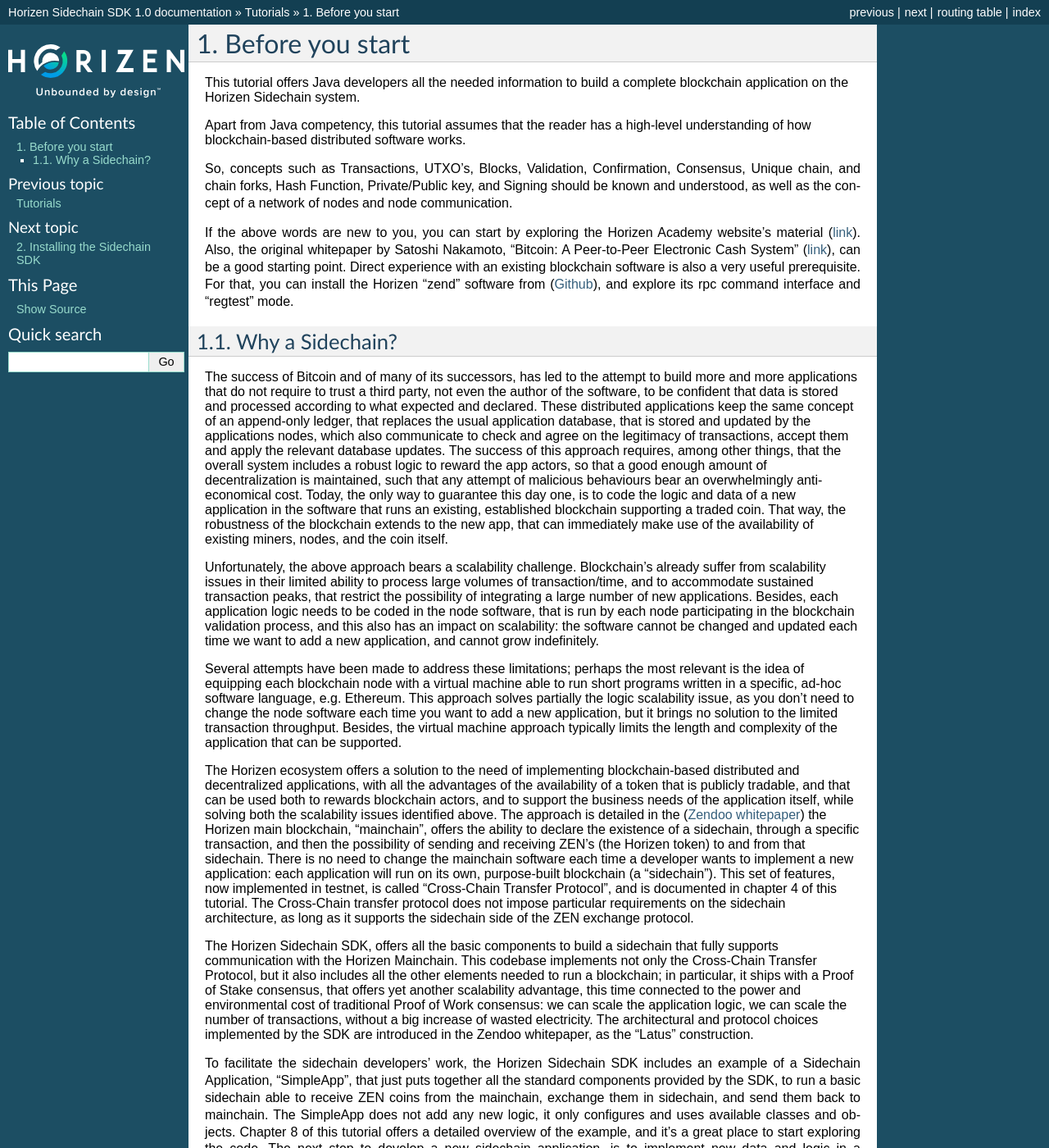
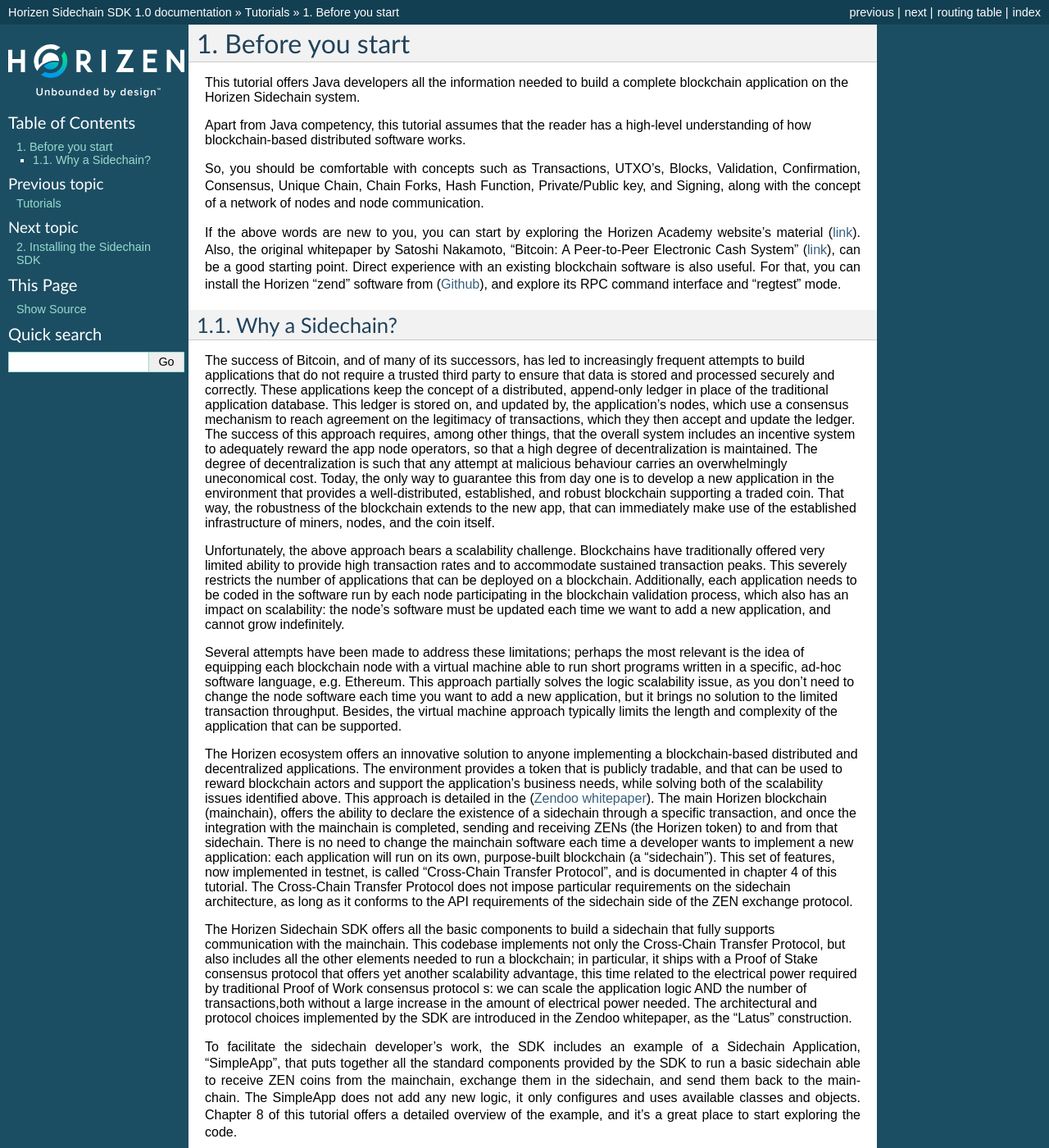
Before and after one commit to HorizenOfficial/developer-horizen-global, a Sphinx documentation site: the page built from docs/introduction/overview.rst, in a window 1280 px wide and 1400 px high. Shown: the whole window at 82% size. Built offline with Sphinx 7.4.7, drawn with Linux system fonts in a browser that asks for light colours; some of the changed text lies outside the part shown.

Commit message:
Update overview.rst

```diff
--- a/docs/introduction/overview.rst
+++ b/docs/introduction/overview.rst
@@ -2,26 +2,28 @@
 Before you start
 ################
 
-| This tutorial offers Java developers all the needed information to build a complete blockchain application on the Horizen Sidechain system.
+| This tutorial offers Java developers all the information needed to build a complete blockchain application on the Horizen Sidechain system.
 
 | Apart from Java competency, this tutorial assumes that the reader has a high-level understanding of how blockchain-based distributed software works.
 
-So, concepts such as Transactions, UTXO's, Blocks, Validation, Confirmation, Consensus, Unique chain, and chain forks, Hash Function, Private/Public key, and Signing should be known and understood, as well as the concept of a network of nodes and node communication.
+So, you should be comfortable with concepts such as Transactions, UTXO's, Blocks, Validation, Confirmation, Consensus, Unique Chain, Chain Forks, Hash Function, Private/Public key, and Signing, along with the concept of a network of nodes and node communication.
 
-If the above words are new to you, you can start by exploring the Horizen Academy website's material (`link <https://academy.horizen.global/>`_). Also, the original whitepaper by Satoshi Nakamoto, "Bitcoin: A Peer-to-Peer Electronic Cash System" (`link <https://bitcoin.org/bitcoin.pdf>`_), can be a good starting point. Direct experience with an existing blockchain software is also a very useful prerequisite. For that, you can install the Horizen "zend" software from (`Github <https://github.com/HorizenOfficial/zen>`_), and explore its rpc command interface and "regtest" mode.
+If the above words are new to you, you can start by exploring the Horizen Academy website's material (`link <https://academy.horizen.global/>`_). Also, the original whitepaper by Satoshi Nakamoto, "Bitcoin: A Peer-to-Peer Electronic Cash System" (`link <https://bitcoin.org/bitcoin.pdf>`_), can be a good starting point. Direct experience with an existing blockchain software is also useful. For that, you can install the Horizen "zend" software from (`Github <https://github.com/HorizenOfficial/zen>`_), and explore its RPC command interface and "regtest" mode.
 
 ****************
 Why a Sidechain?
 ****************
 
-| The success of Bitcoin and of many of its successors, has led to the attempt to build more and more applications that do not require to trust a third party, not even the author of the software, to be confident that data is stored and processed according to what expected and declared. These distributed applications keep the same concept of an append-only ledger, that replaces the usual application database, that is stored and updated by the applications nodes, which also communicate to check and agree on the legitimacy of transactions, accept them and apply the relevant database updates. The success of this approach requires, among other things, that the overall system includes a robust logic to reward the app actors, so that a good enough amount of decentralization is maintained, such that any attempt of malicious behaviours bear an overwhelmingly anti-economical cost. Today, the only way to guarantee this day one, is to code the logic and data of a new application in the software that runs an existing, established blockchain supporting a traded coin. That way, the robustness of the blockchain extends to the new app, that can immediately make use of the availability of existing miners, nodes, and the coin itself.
+| The success of Bitcoin, and of many of its successors, has led to increasingly frequent attempts to build applications that do not require a trusted third party to ensure that data is stored and processed securely and correctly. These applications keep the concept of a distributed, append-only ledger in place of the traditional application database. This ledger is stored on, and updated by, the application's nodes, which use a consensus mechanism to reach agreement on the legitimacy of transactions, which they then accept and update the ledger. The success of this approach requires, among other things, that the overall system includes an incentive system to adequately reward the app node operators, so that a high degree of decentralization is maintained. The degree of decentralization is such that any attempt at malicious behaviour carries an overwhelmingly uneconomical cost. Today, the only way to guarantee this from day one is to develop a new application in the environment that provides a well-distributed, established, and robust blockchain supporting a traded coin. That way, the robustness of the blockchain extends to the new app, that can immediately make use of the established infrastructure of miners, nodes, and the coin itself.
 
-| Unfortunately, the above approach bears a scalability challenge. Blockchain's already suffer from scalability issues in their limited ability to process large volumes of transaction/time, and to accommodate sustained transaction peaks, that restrict the possibility of integrating a large number of new applications. Besides, each application logic needs to be coded in the node software, that is run by each node participating in the blockchain validation process, and this also has an impact on scalability: the software cannot be changed and updated each time we want to add a new application, and cannot grow indefinitely.
+| Unfortunately, the above approach bears a scalability challenge. Blockchains have traditionally offered very limited ability to provide high transaction rates  and to accommodate sustained transaction peaks. This severely restricts the number of applications that can be deployed on a blockchain. Additionally, each application needs to be coded in the software run by each node participating in the blockchain validation process, which also has an impact on scalability: the node's software must be updated each time we want to add a new application, and cannot grow indefinitely.
 
-| Several attempts have been made to address these limitations; perhaps the most relevant is the idea of equipping each blockchain node with a virtual machine able to run short programs written in a specific, ad-hoc software language, e.g. Ethereum. This approach solves partially the logic scalability issue, as you don’t need to change the node software each time you want to add a new application, but it brings no solution to the limited transaction throughput. Besides, the virtual machine approach typically limits the length and complexity of the application that can be supported.
+| Several attempts have been made to address these limitations; perhaps the most relevant is the idea of equipping each blockchain node with a virtual machine able to run short programs written in a specific, ad-hoc software language, e.g. Ethereum. This approach partially solves the logic scalability issue, as you don’t need to change the node software each time you want to add a new application, but it brings no solution to the limited transaction throughput. Besides, the virtual machine approach typically limits the length and complexity of the application that can be supported.
 
-| The Horizen ecosystem offers a solution to the need of implementing blockchain-based distributed and decentralized applications, with all the advantages of the availability of a token that is publicly tradable, and that can be used both to rewards blockchain actors, and to support the business needs of the application itself, while solving both the scalability issues identified above. The approach is detailed in the (`Zendoo whitepaper <https://www.horizen.global/assets/files/Horizen-Sidechain-Zendoo-A_zk-SNARK-Verifiable-Cross-Chain-Transfer-Protocol.pdf>`_) the Horizen main blockchain, “mainchain”, offers the ability to declare the existence of a sidechain, through a specific transaction, and then the possibility of sending and receiving ZEN’s (the Horizen token) to and from that sidechain. There is no need to change the mainchain software each time a developer wants to implement a new application: each application will run on its own, purpose-built blockchain (a “sidechain”). This set of features, now implemented in testnet, is called “Cross-Chain Transfer Protocol”, and is documented in chapter 4 of this tutorial. The Cross-Chain transfer protocol does not impose particular requirements on the sidechain architecture, as long as it supports the sidechain side of the ZEN exchange protocol.
+| The Horizen ecosystem offers an innovative solution to anyone implementing a blockchain-based distributed and decentralized applications. The environment provides a token that is publicly tradable, and that can be used to reward blockchain actors and support the application's business needs, while solving both of the scalability issues identified above. This approach is detailed in the (`Zendoo whitepaper <https://www.horizen.global/assets/files/Horizen-Sidechain-Zendoo-A_zk-SNARK-Verifiable-Cross-Chain-Transfer-Protocol.pdf>`_). The main Horizen blockchain (mainchain), offers the ability to declare the existence of a sidechain  through a specific transaction, and once the integration with the mainchain is completed, sending and receiving ZENs (the Horizen token) to and from that sidechain. There is no need to change the mainchain software each time a developer wants to implement a new application: each application will run on its own, purpose-built blockchain (a “sidechain”). This set of features, now implemented in testnet, is called “Cross-Chain Transfer Protocol”, and is documented in chapter 4 of this tutorial. The Cross-Chain Transfer Protocol does not impose particular requirements on the sidechain architecture, as long as it conforms to the API requirements of the sidechain side of the ZEN exchange protocol.
 
-| The Horizen Sidechain SDK, offers all the basic components to build a sidechain that fully supports communication with the Horizen Mainchain. This codebase implements not only the Cross-Chain Transfer Protocol, but it also includes all the other elements needed to run a blockchain; in particular, it ships with a Proof of Stake consensus, that offers yet another scalability advantage, this time connected to the power and environmental cost of traditional Proof of Work consensus: we can scale the application logic, we can scale the number of transactions, without a big increase of wasted electricity. The architectural and protocol choices implemented by the SDK are introduced in the Zendoo whitepaper, as the “Latus” construction.
-To facilitate the sidechain developers’ work, the Horizen Sidechain SDK includes an example of a Sidechain Application, “SimpleApp”, that just puts together all the standard components provided by the SDK, to run a basic sidechain able to receive ZEN coins from the mainchain, exchange them in sidechain, and send them back to mainchain. The SimpleApp does not add any new logic, it only configures and uses available classes and objects. Chapter 8 of this tutorial offers a detailed overview of the example, and it’s a great place to start exploring the code.
-The next step to develop a new sidechain application, is to implement new data and logic in a sidechain node. The “Car Registry” example included in the SDK, shows how the basic components can be extended to deliver the needed functionalities. The process is documented in Chapter 9, as a step by step guide to build a custom sidechain. When that flow is clear, you’ll be ready to bootstrap and run your fully distributed, decentralized blockchain, supporting your data, logic, and handling ZEN coins!
+| The Horizen Sidechain SDK offers all the basic components to build a sidechain that fully supports communication with the mainchain. This codebase implements not only the Cross-Chain Transfer Protocol, but also includes all the other elements needed to run a blockchain; in particular, it ships with a Proof of Stake consensus protocol that offers yet another scalability advantage, this time related to the electrical power required by traditional Proof of Work consensus protocol s: we can scale the application logic AND the number of transactions,both without a large increase in the amount of electrical power needed. The architectural and protocol choices implemented by the SDK are introduced in the Zendoo whitepaper, as the “Latus” construction.
+
+To facilitate the sidechain developer's work, the SDK includes an example of a Sidechain Application, “SimpleApp”, that puts together all the standard components provided by the SDK to run a basic sidechain able to receive ZEN coins from the mainchain, exchange them in the sidechain, and send them back to the mainchain. The SimpleApp does not add any new logic, it only configures and uses available classes and objects. Chapter 8 of this tutorial offers a detailed overview of the example, and it’s a great place to start exploring the code.
+
+The next step in developing a new sidechain application is to implement new data and logic in a sidechain node. The “Car Registry” example included in the SDK  shows how the basic components can be extended to deliver the needed functionalities. The process is documented in Chapter 9, as a step-by-step guide to build a custom sidechain. When that flow is clear, you’ll be ready to bootstrap and run your fully distributed, decentralized blockchain, supporting your data, logic, and handling ZEN coins!
```
